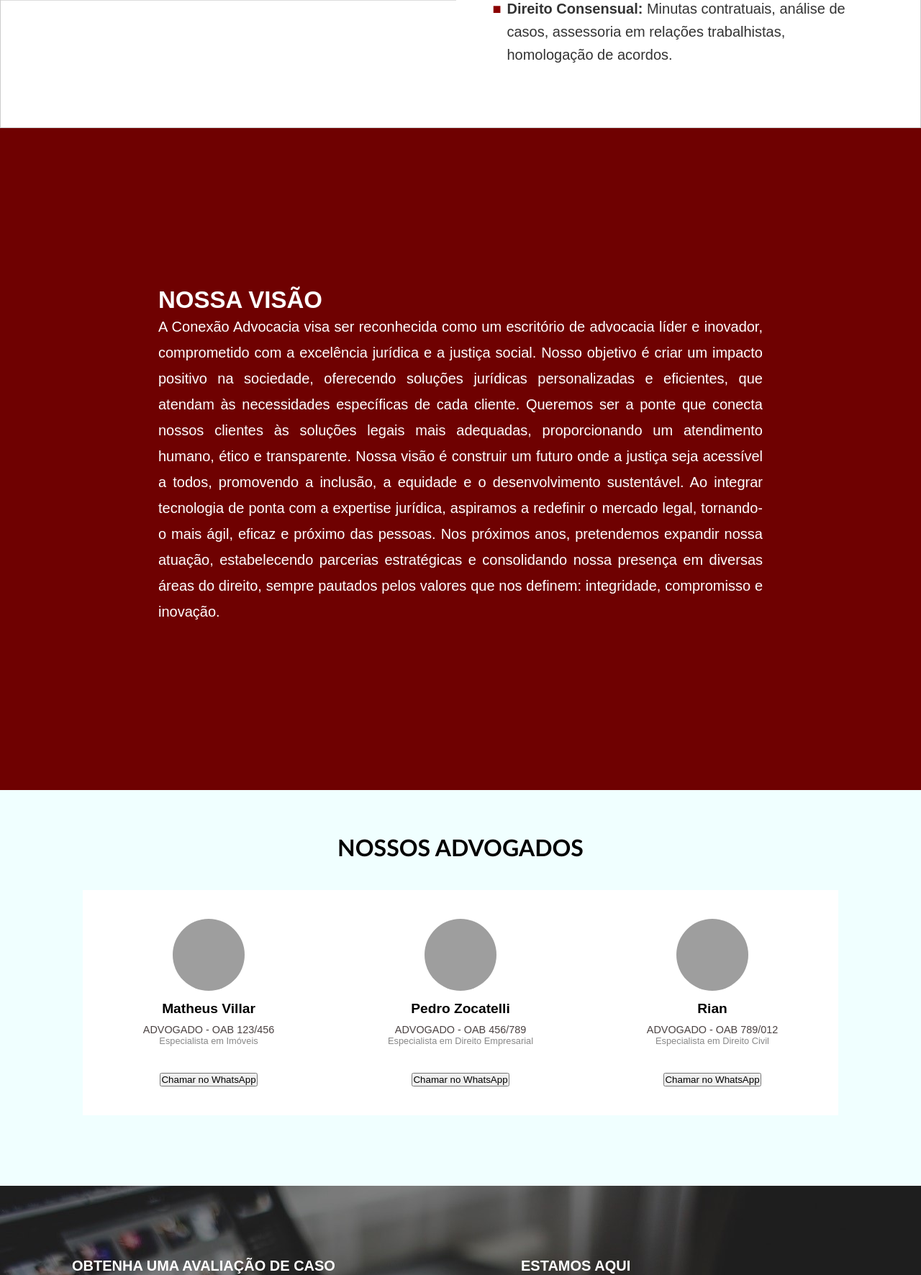
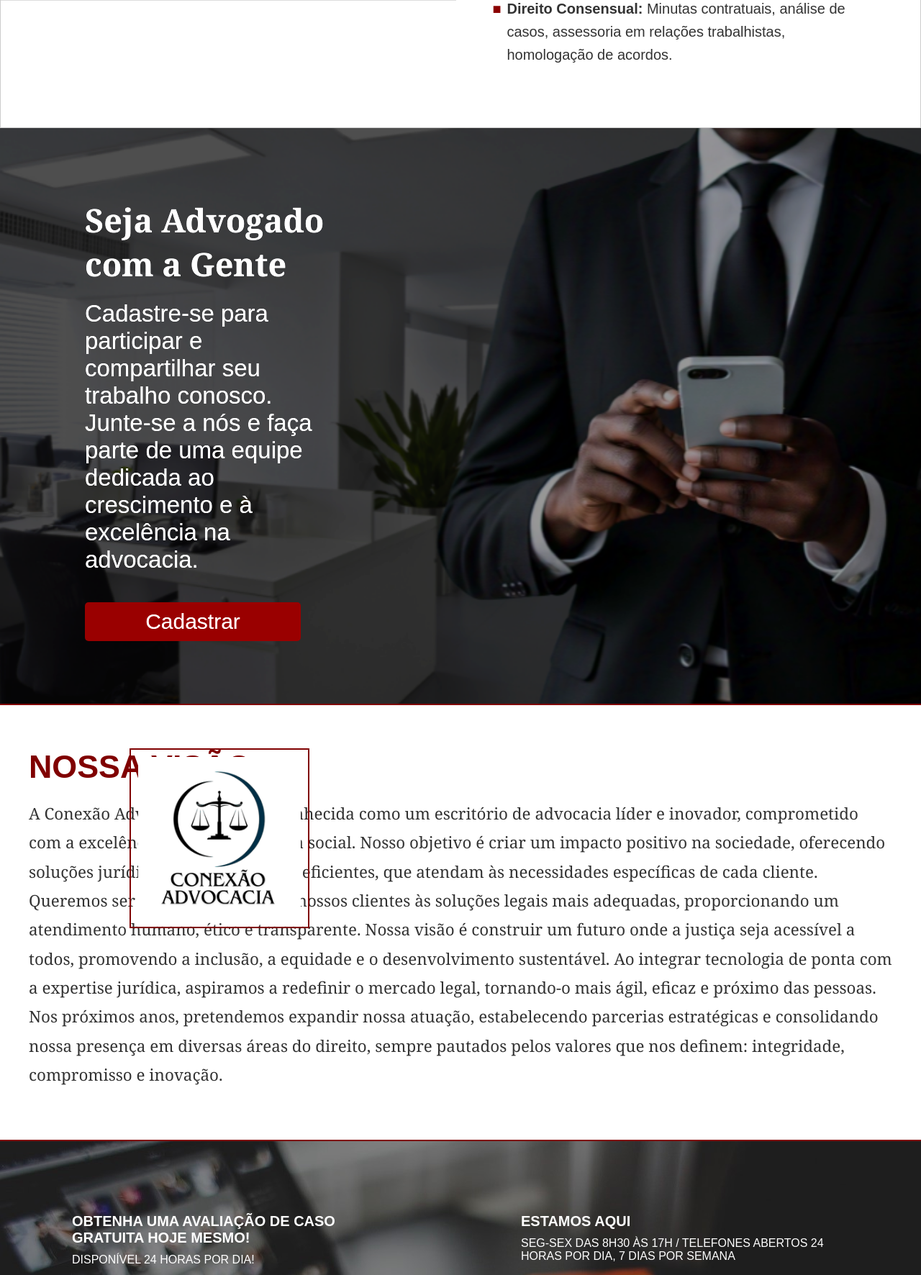
Before and after one commit to PeZocatelli/techresource, a PHP site: page / in a window 1280 px wide. Shown: the part 1549-3321 px from the top of the page at 72% size. Run offline with PHP 8.4, Linux system fonts and the light colour scheme; grey boxes are pictures that could not be loaded.

Commit message:
quase pronto

```diff
--- a/index.php
+++ b/index.php
@@ -62,57 +62,35 @@
             </ul>
         </div>
     </div>
-    <section id="nossa-visao" class="nossa-visao">
-        <div class="content">
-            <h2>NOSSA VISÃO</h2>
-            <p>A Conexão Advocacia visa ser reconhecida como um escritório de advocacia líder e inovador, comprometido com a excelência jurídica e a justiça social. Nosso objetivo é criar um impacto positivo na sociedade, oferecendo soluções jurídicas personalizadas e eficientes, que atendam às necessidades específicas de cada cliente.
-                Queremos ser a ponte que conecta nossos clientes às soluções legais mais adequadas, proporcionando um atendimento humano, ético e transparente. Nossa visão é construir um futuro onde a justiça seja acessível a todos, promovendo a inclusão, a equidade e o desenvolvimento sustentável.
-                Ao integrar tecnologia de ponta com a expertise jurídica, aspiramos a redefinir o mercado legal, tornando-o mais ágil, eficaz e próximo das pessoas. Nos próximos anos, pretendemos expandir nossa atuação, estabelecendo parcerias estratégicas e consolidando nossa presença em diversas áreas do direito, sempre pautados pelos valores que nos definem: integridade, compromisso e inovação.</p>
-        </div>
-    </section>
+    <section id="advogados" class="seja-advogado">
+    <div class="overlay"></div> <!-- Sobreposição escura -->
+    <div class="content">
+        <h1>Seja Advogado com a Gente</h1>
+        <p>Cadastre-se para participar e compartilhar seu trabalho conosco. Junte-se a nós e faça parte de uma equipe dedicada ao crescimento e à excelência na advocacia.</p>
+        <button class="cadastrar-button" onclick="location.href='#contato'">Cadastrar</button>
+    </div>
+</section>
+<section id="nossa-visao" class="nossa-visao">
+    <div class="contentt">
+        <!-- Logo à esquerda -->
+        <img src="imgs/CA.png" class="logo" alt="Logo CA">
 
 
-   <section id="advogados" class="advogados">
-    <h1>NOSSOS ADVOGADOS</h1>
-    <div class="profile-list">
-        <div class="profile">
-            <img src="./imgs/matheus.JPG" alt="Matheus Villar">
-            <h2>Matheus Villar</h2>
-            <p>ADVOGADO - OAB 123/456</p>
-            <span>Especialista em Imóveis</span>
-            <div class="social-icons">
-                <a href="#"><i class="fab fa-facebook"></i></a>
-                <a href="#"><i class="fab fa-twitter"></i></a>
-                <a href="#"><i class="fab fa-linkedin"></i></a>
-            </div>
-            <button onclick="location.href='https://wa.me/5512777777777'">Chamar no WhatsApp</button>
-        </div>
-        <div class="profile">
-            <img src="./imgs/eu.JPG" alt="Pedro">
-            <h2>Pedro Zocatelli</h2>
-            <p>ADVOGADO - OAB 456/789</p>
-            <span>Especialista em Direito Empresarial</span>
-            <div class="social-icons">
-                <a href="#"><i class="fab fa-facebook"></i></a>
-                <a href="#"><i class="fab fa-twitter"></i></a>
-                <a href="#"><i class="fab fa-linkedin"></i></a>
-            </div>
-            <button onclick="location.href='https://wa.me/5512888888888'">Chamar no WhatsApp</button>
-        </div>
-        <div class="profile">
-            <img src="./imgs/rian.JPG" alt="Rian">
-            <h2>Rian</h2>
-            <p>ADVOGADO - OAB 789/012</p>
-            <span>Especialista em Direito Civil</span>
-            <div class="social-icons">
-                <a href="#"><i class="fab fa-facebook"></i></a>
-                <a href="#"><i class="fab fa-twitter"></i></a>
-                <a href="#"><i class="fab fa-linkedin"></i></a>
-            </div>
-            <button onclick="location.href='https://wa.me/5512999999999'">Chamar no WhatsApp</button>
+        <!-- Texto à direita -->
+        <div class="text-content">
+            <h2 class="tex">NOSSA VISÃO</h2>
+            <p class="tex">
+                A Conexão Advocacia visa ser reconhecida como um escritório de advocacia líder e inovador, comprometido com a excelência jurídica e a justiça social. Nosso objetivo é criar um impacto positivo na sociedade, oferecendo soluções jurídicas personalizadas e eficientes, que atendam às necessidades específicas de cada cliente.
+                Queremos ser a ponte que conecta nossos clientes às soluções legais mais adequadas, proporcionando um atendimento humano, ético e transparente. Nossa visão é construir um futuro onde a justiça seja acessível a todos, promovendo a inclusão, a equidade e o desenvolvimento sustentável.
+                Ao integrar tecnologia de ponta com a expertise jurídica, aspiramos a redefinir o mercado legal, tornando-o mais ágil, eficaz e próximo das pessoas. Nos próximos anos, pretendemos expandir nossa atuação, estabelecendo parcerias estratégicas e consolidando nossa presença em diversas áreas do direito, sempre pautados pelos valores que nos definem: integridade, compromisso e inovação.
+            </p>
         </div>
     </div>
 </section>
+
+
+
+
 
 
 <section id="contato" class="contato">
--- a/style.css
+++ b/style.css
@@ -157,19 +157,7 @@
     margin-bottom: 20px;
 }
 
-.advogados {
-    text-align: center;
-    padding: 40px;
-    height: 550px;
 
-}
-
-.advogados h1 {
-    font-size: 2em;
-    margin-bottom: 20px;
-    padding: 20px;
-    font-family: Calibri, 'Trebuchet MS', sans-serif;
-}
 
 .profile-list {
     display: flex;
@@ -442,3 +430,103 @@
         margin-bottom: 10px;
     }
 }
+.seja-advogado {
+    height: 100vh; /* Altura da seção */
+    background: url('imgs/sejaadv.png') no-repeat center center/cover; /* Imagem de fundo */
+    display: flex; /* Flexbox para alinhamento */
+    justify-content: flex-start; /* Alinha à esquerda */
+    align-items: center; /* Centraliza verticalmente */
+    color: white; /* Cor do texto */
+    padding-left: 48px; /* Espaçamento à esquerda */
+    position: relative; /* Para a sobreposição */
+    width: 100vw; /* Ocupa a largura total da tela */
+    filter: brightness(1.2); /* Aumenta o brilho da imagem */
+}
+
+.seja-advogado .overlay {
+    position: absolute; /* Para cobrir a imagem de fundo */
+    top: 0; /* Alinhado ao topo */
+    left: 0; /* Alinhado à esquerda */
+    width: 100%; /* Largura total */
+    height: 100%; /* Altura total */
+    background: rgba(0, 0, 0, 0.5); /* Fundo escuro semitransparente */
+}
+
+.seja-advogado .content {
+    z-index: 1; /* Para garantir que o conteúdo fique acima da sobreposição */
+    max-width: 40%; /* Limita a largura do conteúdo a 40% da página */
+}
+
+.seja-advogado h1 {
+    font-size: 45px; /* Tamanho do título */
+    margin: 10px 0 20px; /* Margem superior menor para elevar o título */
+    font-family: 'Georgia', serif; /* Fonte formal */
+    color: white; /* Título em branco */
+}
+
+.seja-advogado p {
+    font-size: 1.1em; /* Aumenta o tamanho da fonte da descrição apenas nesta seção */
+    margin-bottom: 20px; /* Margem inferior */
+    font-family: 'Arial', sans-serif; /* Fonte para a descrição */
+}
+
+.seja-advogado .cadastrar-button:hover {
+    background-color: #6F4C3E; /* Cor ao passar o mouse */
+}
+.seja-advogado .cadastrar-button {
+    padding: 10px 20px; /* Espaçamento do botão */
+    background-color: #800000; /* Cor marrom do botão */
+    color: white; /* Cor do texto do botão */
+    border: none; /* Remove borda do botão */
+    border-radius: 5px; /* Cantos arredondados */
+    cursor: pointer; /* Cursor de ponteiro */
+    font-size: 1em; /* Tamanho da fonte do botão */
+    width: 90%; /* Reduz a largura do botão para 90% do contêiner */
+    max-width: 300px; /* Largura máxima do botão para controle */
+    text-align: center; /* Alinha o texto do botão ao centro */
+    margin-top: 20px; /* Espaçamento superior ao botão */
+}
+#nossa-visao {
+    display: flex;
+    justify-content: center;
+    background-color: #ffffff;
+    padding: 60px 40px;
+    border-top: 2px solid #800000;
+    border-bottom: 2px solid #800000;
+}
+
+#nossa-visao .contentt {
+    display: flex;
+    align-items: flex-start; /* Alinha logo e texto no topo */
+    width: 100%;
+    max-width: 1200px;
+    margin: auto;
+}
+
+#nossa-visao .logo {
+    width: 250px; /* Tamanho ajustável da logo */
+    height: auto;
+    margin-right: 40px; /* Espaço entre a logo e o texto */
+    border: 2px solid #800000;
+    padding: 10px;
+    align-self: flex-start;
+}
+
+#nossa-visao .text-content {
+    width: 100%; /* Ocupa o restante do espaço para o texto */
+    text-align: left; /* Texto alinhado à esquerda */
+}
+
+#nossa-visao h2 {
+    font-size: 2.8em;
+    font-weight: bold;
+    color: #800000;
+    margin-bottom: 20px;
+}
+
+#nossa-visao p {
+    font-size: 1.4em;
+    line-height: 1.8;
+    font-family: 'Georgia', serif;
+    color: #333333;
+}
```
Also changed, not shown: imgs/CA.png (added), imgs/WhatsApp_Image_2024-10-31_at_13.56.29-removebg.png (added), imgs/sejaadv.png (added).
